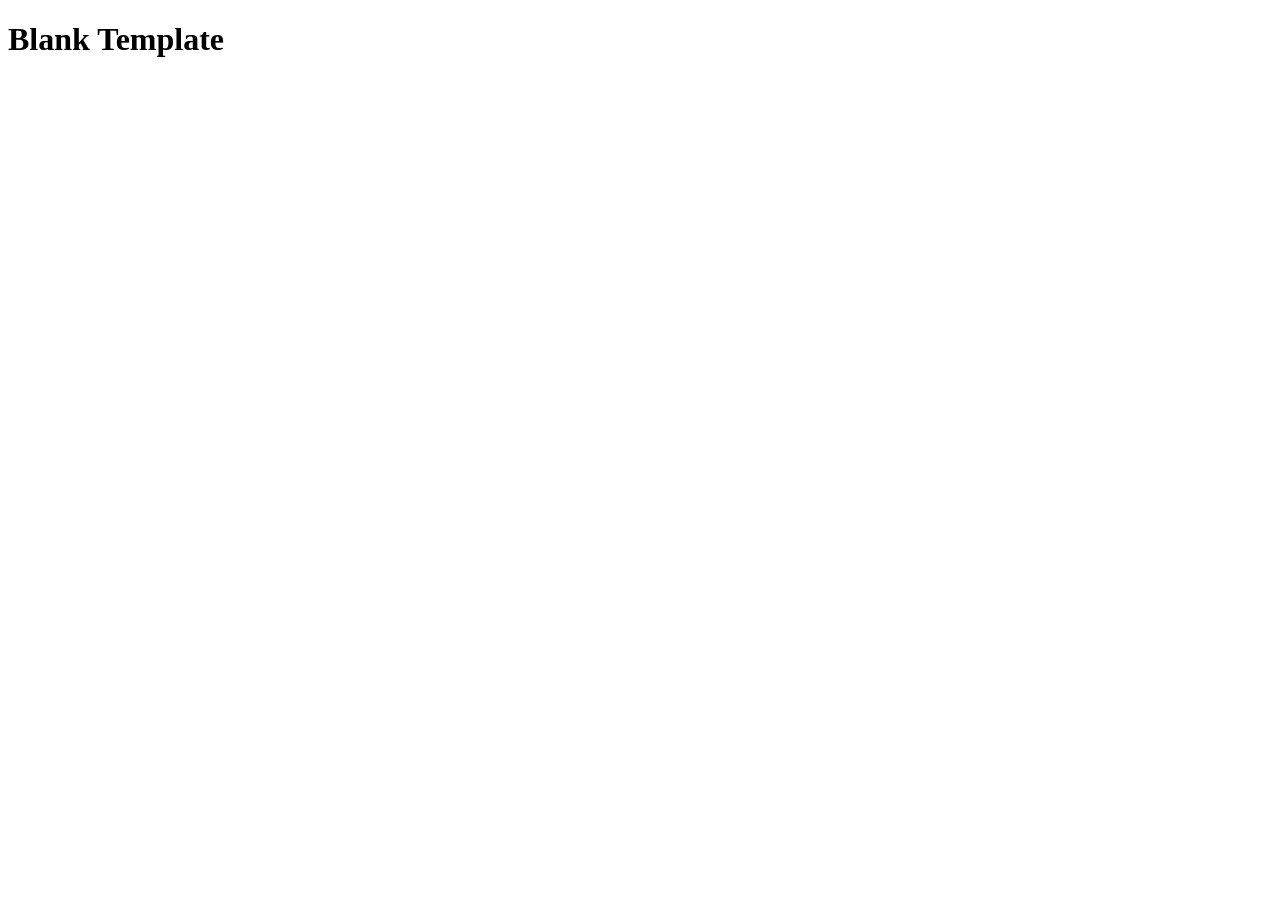
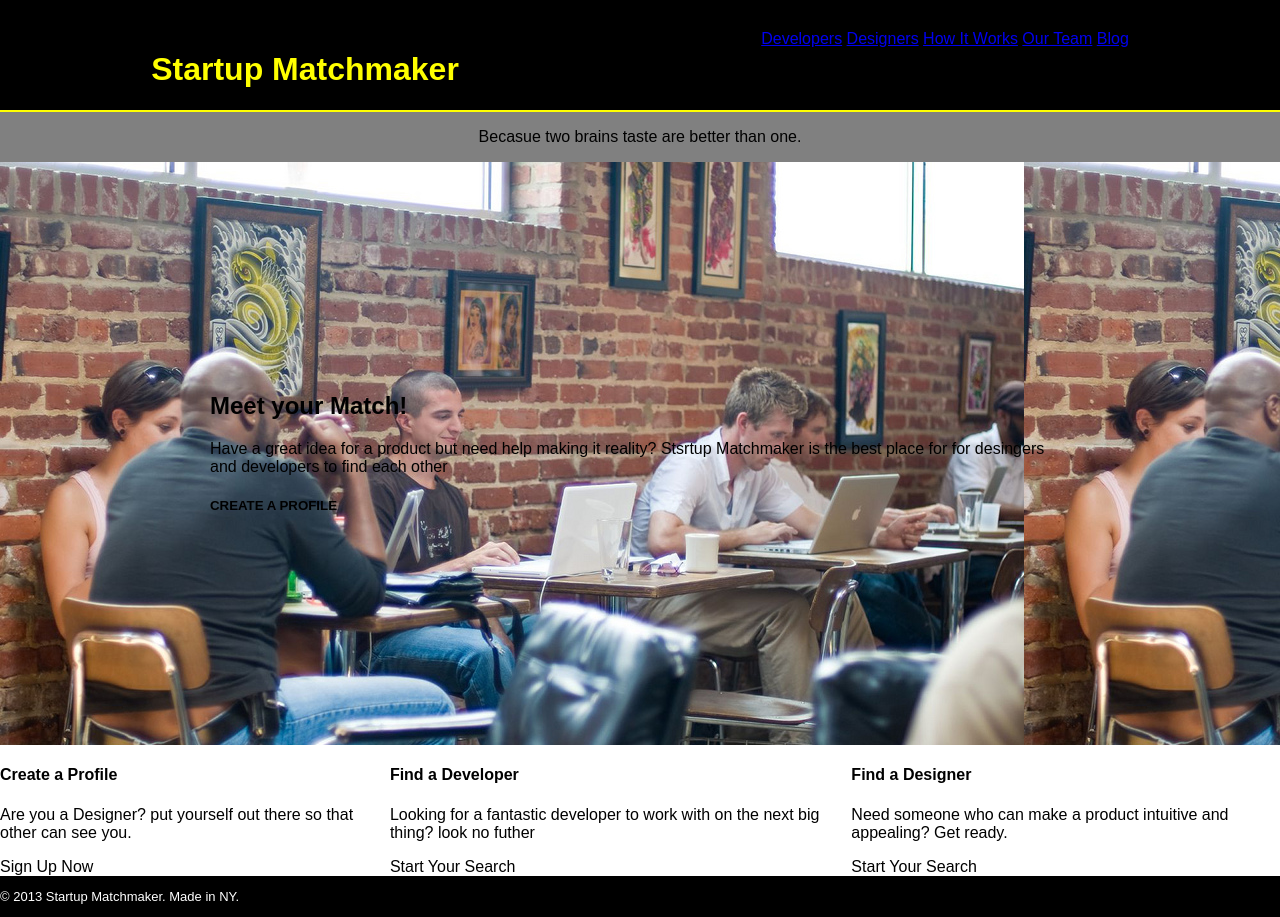
Before and after one commit to wdi-red-coral/hw-week_02-day_02-html-css-flexbox, a plain HTML site: page starter_code/index.html in a window 1280 px wide. Before the commit the page ends 800 px from the top, so only its background shows below. Drawn offline with Linux system fonts and the light colour scheme.

Commit message:
2 Hours work

```diff
--- a/starter_code/index.html
+++ b/starter_code/index.html
@@ -5,6 +5,53 @@
     <link rel="stylesheet" href="main.css">
 </head>
 <body>
-    <h1>Blank Template</h1>
+
+    <header>
+        <h1>Startup Matchmaker</h1>
+        <nav>
+            <a href="#">Developers</a>
+            <a href="#">Designers</a>
+            <a href="#">How It Works</a>
+            <a href="#">Our Team</a>
+            <a href="#">Blog</a>
+        </nav>
+    </header>
+
+
+    <div class="qoute">
+        <p>Becasue two brains taste are better than one.</p>
+    </div>
+    <main>
+    <div class="bgim">
+        <div>
+        <h2>Meet your Match!</h2>
+        <p>
+            Have a great idea for a product but need help making it reality?
+            Stsrtup Matchmaker is the best place for
+            for desingers and developers to find each other
+        </p>
+        <h5>CREATE A PROFILE</h5>
+    </div>
+    </main>
+    <div class="boxsrow">
+        <div>
+            <h4>Create a Profile</h4>
+            <p>Are you a Designer? put yourself out there so that other can see you.</p>
+            <footer>Sign Up Now</footer>
+        </div>
+        <div>
+            <h4>Find a Developer</h4>
+            <p>Looking for a fantastic developer to work with on the next big thing? look no futher</p>
+            <footer>Start Your Search</footer>
+        </div>
+        <div>
+            <h4>Find a Designer</h4>
+            <p>Need someone who can make a product intuitive and appealing? Get ready.</p>
+            <footer>Start Your Search</footer>
+        </div>
+    </div>
+<footer class="copyrow">
+    <p>© 2013 Startup Matchmaker. Made in NY.</p>
+</footer>
 </body>
 </html>
--- a/starter_code/main.css
+++ b/starter_code/main.css
@@ -0,0 +1,54 @@
+*{
+    box-sizing: border-box;
+}
+body, html{
+    margin: 0;
+    padding: 0;
+}
+
+body {
+    display: flex;
+    flex-direction: column;
+    font-family: 'Source Sans Pro', sans-serif;
+}
+.navRow{
+    display: flex;
+}
+header{
+    display: flex;
+    width: 100%;
+
+    justify-content: space-around;
+    background-color: black;
+    color: yellow;
+    padding-top: 30px;
+    vertical-align: middle;
+    border-bottom: yellow solid 2px;
+    margin-bottom: 0px;
+}
+
+.boxsrow{
+    display: flex;
+    border-right:
+}
+.navRow #navlog{
+    font-family: 'Merriweather', serif;
+    font-size: 25px;
+    background-color: #C6C6C6;
+
+}
+.qoute{
+    text-align: center;
+    background-color: grey;
+    margin-top: 0px;
+}
+.bgim{
+display: flex;
+background-image: url('images/coworking.jpg');
+padding: 210px;
+}
+.copyrow{
+    background-color: black;
+    color: white;
+    font-size: 13px;
+}
```
